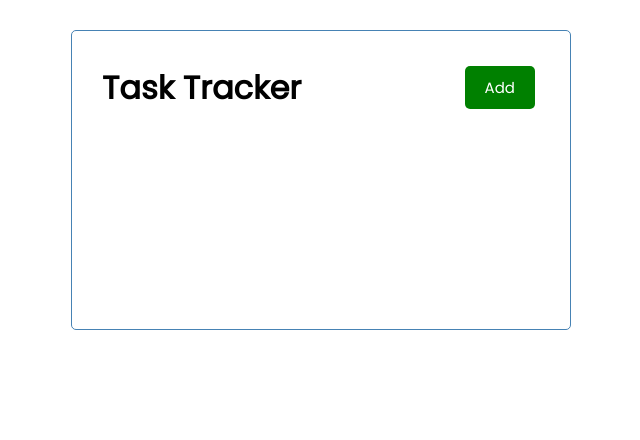
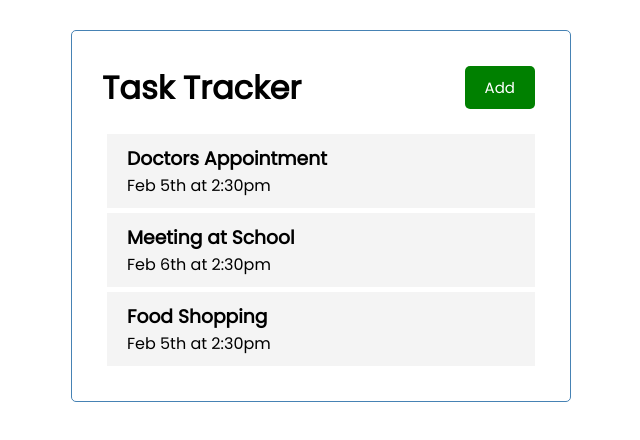
Before and after one commit to Coreyo-git/react-demo, a React (Create React App) app: page / in a window 1280 px wide. Shown: the top 440 px of the page, without its empty margins (319-959 px from the left). Built offline with nearby package versions, Linux system fonts and the light colour scheme.

Commit message:
Added Task.js for individual task rendering

```diff
--- a/src/App.js
+++ b/src/App.js
@@ -1,10 +1,34 @@
 import './App.css';
 import Header from './components/Header';
+import Tasks from './components/Tasks';
+import { useState } from 'react'
 
 function App() {
+    const [tasks, setTasks] = useState([
+        {
+            id: 1,
+            text: 'Doctors Appointment',
+            day: 'Feb 5th at 2:30pm',
+            reminder: true,
+        },
+        {
+            id: 2,
+            text: 'Meeting at School',
+            day: 'Feb 6th at 2:30pm',
+            reminder: true,
+        },
+        {
+            id: 3,
+            text: 'Food Shopping',
+            day: 'Feb 5th at 2:30pm',
+            reminder: false,
+        }
+    ])
+
   return (
     <div className="container">
       <Header />
+      <Tasks tasks={tasks}/>
     </div>
   );
 }
--- /dev/null
+++ b/src/components/Task.js
@@ -0,0 +1,11 @@
+const Task = ({ task }) => {
+    return (
+        <div className="task">
+            <h3>{ task.text }</h3>
+            <p> { task.day }</p>
+            <p> { task.hour }</p>
+        </div>
+    )
+}
+
+export default Task
--- a/src/components/Tasks.js
+++ b/src/components/Tasks.js
@@ -1,29 +1,12 @@
-const tasks = [
-    {
-        id: 1,
-        text: 'Doctors Appointment',
-        day: 'Feb 5th at 2::30pm',
-        reminder: true,
-    },
-    {
-        id: 2,
-        text: 'Meeting at School',
-        day: 'Feb 6th at 2::30pm',
-        reminder: true,
-    },
-    {
-        id: 3,
-        text: 'Food Shopping',
-        day: 'Feb 5th at 2::30pm',
-        reminder: false,
-    }
-]
+import Task from './Task';
 
-const Tasks = () => {
+const Tasks = ({ tasks }) => {
     return (
-        <div>
-
-        </div>
+        <>
+         {tasks.map((task) => (
+         <Task key={task.id} task={task} />
+         ))}
+        </>
     )
 }
 
```
